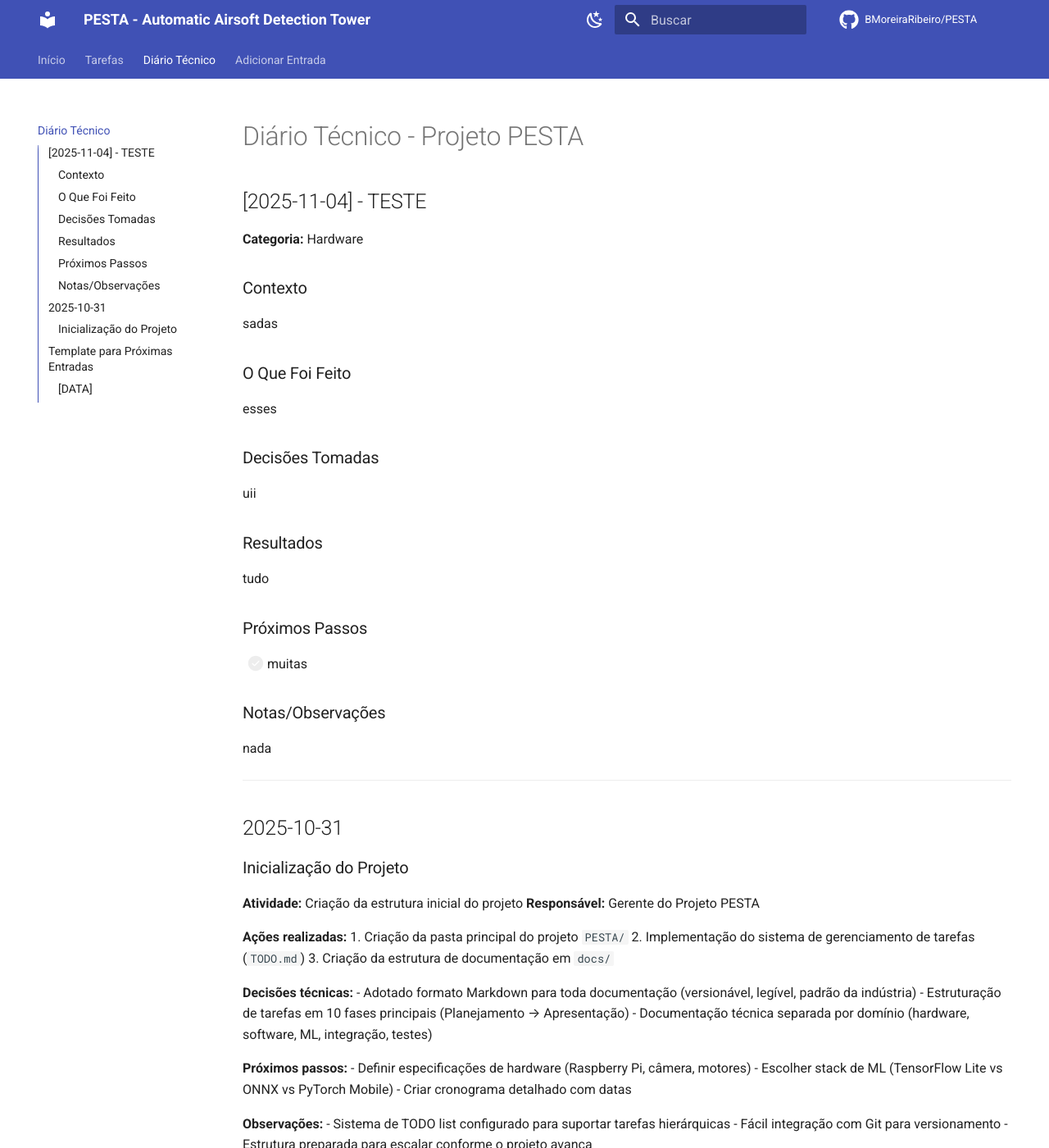
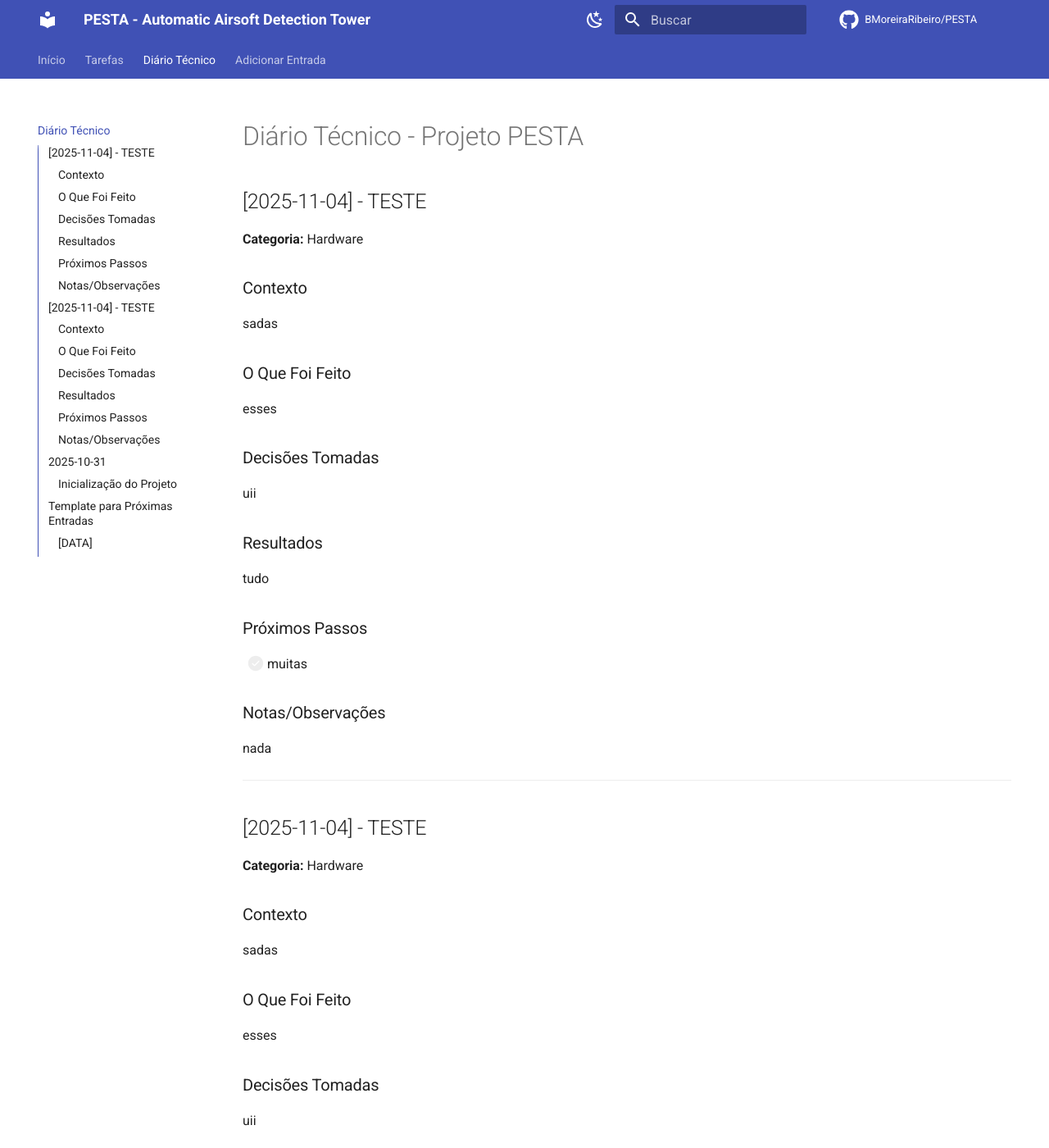
Before and after one commit to BMoreiraRibeiro/PESTA, an MkDocs documentation site: the page built from docs/technical_diary.md, in a window 1280 px wide and 1400 px high. Shown: the whole window at 82% size. Built offline with MkDocs 1.6.1 and Material for MkDocs 9.7.7, drawn with Linux system fonts in a browser that asks for light colours; comment, search, counter and statistics services are not loaded.

Commit message:
docs: adicionar entrada ao diário [2025-11-04] [skip ci]

```diff
--- a/docs/technical_diary.md
+++ b/docs/technical_diary.md
@@ -1,4 +1,30 @@
 # Diário Técnico - Projeto PESTA
+
+
+## [2025-11-04] - TESTE
+
+**Categoria:** Hardware
+
+### Contexto
+sadas
+
+### O Que Foi Feito
+esses
+
+### Decisões Tomadas
+uii
+
+### Resultados
+tudo
+
+### Próximos Passos
+- [ ] muitas
+
+### Notas/Observações
+nada
+
+---
+
 
 ## [2025-11-04] - TESTE
 
```
